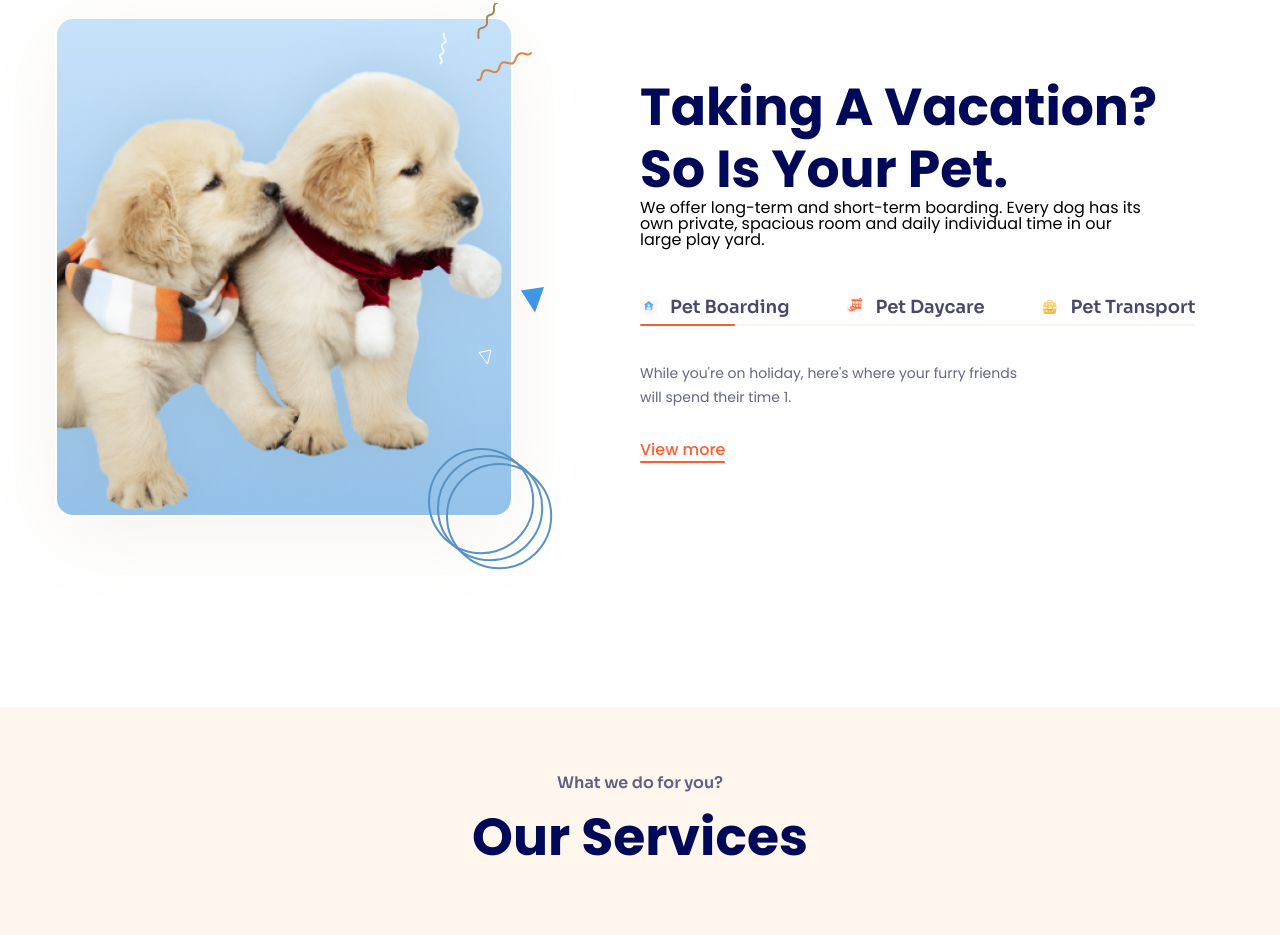
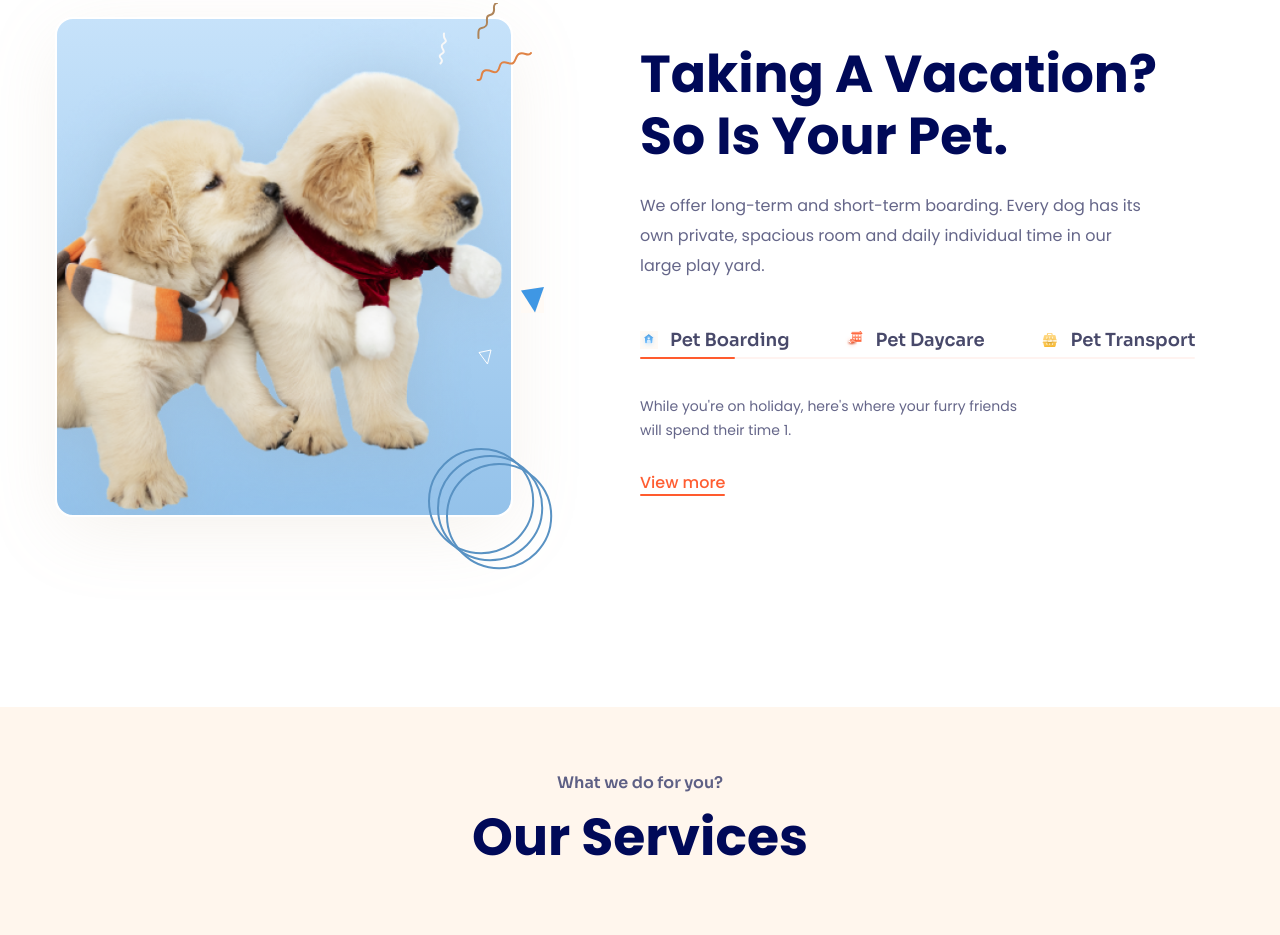
Before and after one commit to chuonglev/duan04, a plain HTML site: page index.html in a window 1280 px wide. Shown: the part 1557-2492 px from the top of the page. Drawn offline with Linux system fonts and the light colour scheme.

Commit message:
index.html

```diff
--- a/index.html
+++ b/index.html
@@ -290,7 +290,7 @@
               <h2 class="section__heading">
                 Taking A Vacation? So Is Your Pet.
               </h2>
-              <p class="section__desc about__desc-bottom">
+              <p class="section-desc about__desc-bottom">
                 We offer long-term and short-term boarding. Every dog has its
                 own private, spacious room and daily individual time in our
                 large play yard.
```
